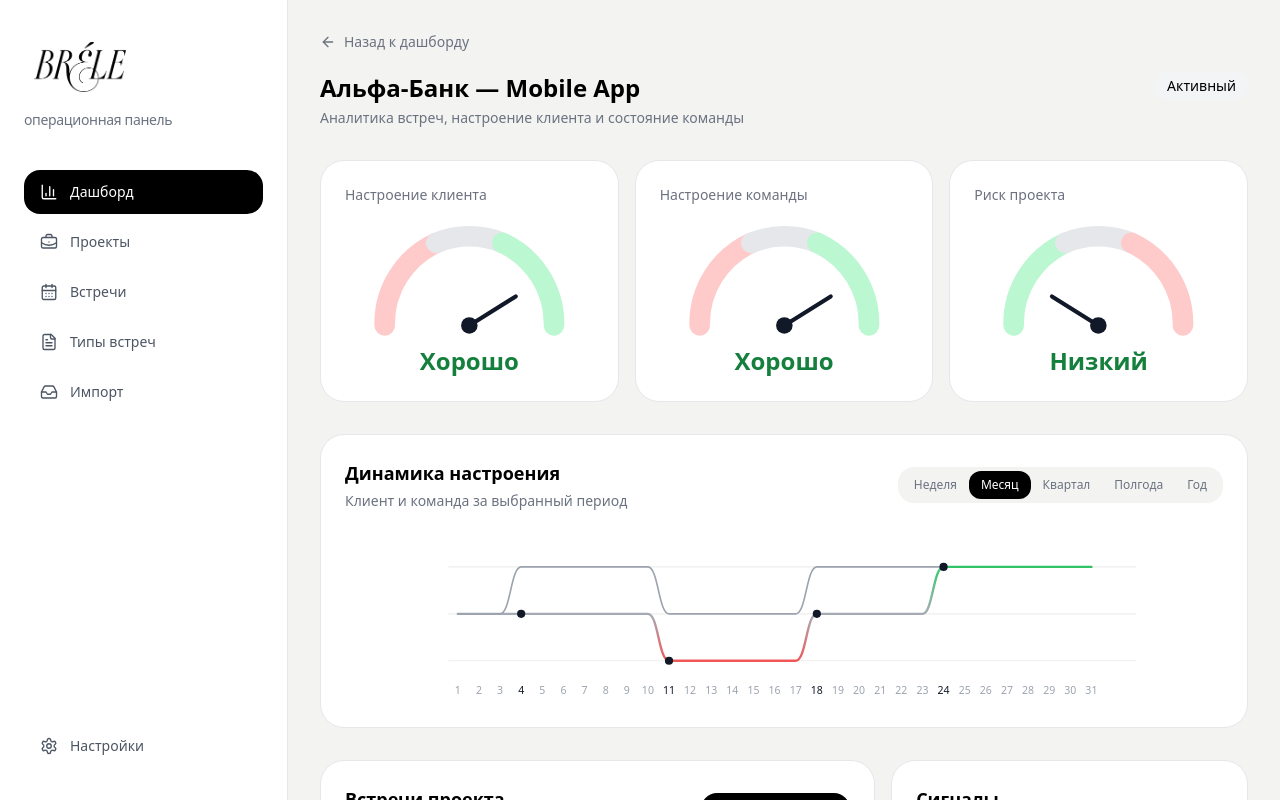
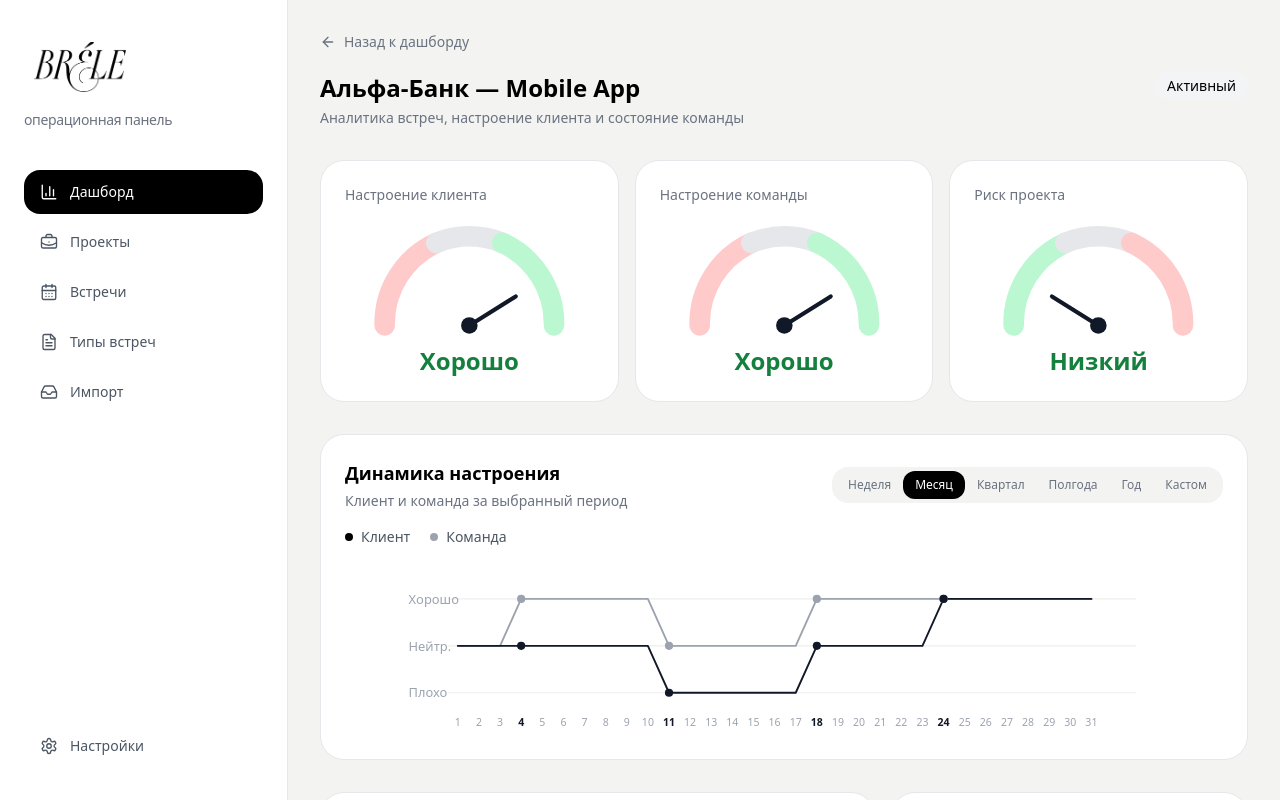
Before and after one commit to Alexsoltan/brele-operation, a Next.js app in the folder apps/web/: page /projects/alfa-mobile-app in a window 1280 px wide. Shown: the top 800 px of the page. Built offline with nearby package versions, Linux system fonts and the light colour scheme.

Commit message:
Stabilize pnpm resolution for Next app

```diff
--- a/apps/web/src/components/mood-trend-chart.tsx
+++ b/apps/web/src/components/mood-trend-chart.tsx
@@ -1,19 +1,9 @@
-"use client";
-
-import { useState } from "react";
-
 type Mood = "good" | "neutral" | "bad";
 
 const moodToY: Record<Mood, number> = {
   good: 34,
   neutral: 74,
   bad: 114,
-};
-
-const moodToValue: Record<Mood, number> = {
-  good: 1,
-  neutral: 0,
-  bad: -1,
 };
 
 const updates: Record<number, { client: Mood; team: Mood }> = {
@@ -23,7 +13,7 @@
   24: { client: "good", team: "good" },
 };
 
-const days = Array.from({ length: 31 }, (_, i) => i + 1);
+const days = Array.from({ length: 31 }, (_, index) => index + 1);
 
 function buildSeries(key: "client" | "team") {
   let current: Mood = "neutral";
@@ -31,167 +21,122 @@
   return days.map((day, index) => {
     const update = updates[day];
 
-    if (update) current = update[key];
+    if (update) {
+      current = update[key];
+    }
 
     return {
       day,
       x: 42 + index * 18,
       y: moodToY[current],
-      mood: current,
-      value: moodToValue[current],
       hasMeeting: Boolean(update),
     };
   });
 }
 
-function smoothPath(points: any[]) {
-  return points.reduce((path, p, i) => {
-    if (i === 0) return `M ${p.x} ${p.y}`;
-
-    const prev = points[i - 1];
-    const dx = (p.x - prev.x) / 2;
-
-    return `${path} C ${prev.x + dx} ${prev.y}, ${p.x - dx} ${p.y}, ${p.x} ${p.y}`;
-  }, "");
+function buildLine(points: Array<{ x: number; y: number }>) {
+  return points.map((point) => `${point.x},${point.y}`).join(" ");
 }
 
 const clientSeries = buildSeries("client");
 const teamSeries = buildSeries("team");
 
 export function MoodTrendChart() {
-  const [hoverIndex, setHoverIndex] = useState<number | null>(null);
-
-  const hovered = hoverIndex !== null ? clientSeries[hoverIndex] : null;
-
   return (
     <section className="rounded-3xl border border-gray-200 bg-white p-6">
-      <div className="mb-4 flex items-center justify-between">
+      <div className="mb-4 flex items-center justify-between gap-6">
         <div>
           <h2 className="text-lg font-semibold">Динамика настроения</h2>
-          <p className="mt-1 text-sm text-gray-500">
-            Клиент и команда за выбранный период
-          </p>
+          <p className="mt-1 text-sm text-gray-500">Клиент и команда за выбранный период</p>
         </div>
 
-        <div className="flex rounded-2xl bg-[#f3f3f1] p-1">
-          {["Неделя", "Месяц", "Квартал", "Полгода", "Год"].map((p) => (
+        <div className="flex shrink-0 rounded-2xl bg-[#f3f3f1] p-1">
+          {["Неделя", "Месяц", "Квартал", "Полгода", "Год", "Кастом"].map((period) => (
             <button
-              key={p}
-              className={`rounded-xl px-3 py-1.5 text-xs ${
-                p === "Месяц"
-                  ? "bg-black text-white"
-                  : "text-gray-500 hover:bg-white"
+              key={period}
+              type="button"
+              className={`rounded-xl px-3 py-1.5 text-xs font-medium transition ${
+                period === "Месяц" ? "bg-black text-white" : "text-gray-500 hover:bg-white hover:text-black"
               }`}
             >
-              {p}
+              {period}
             </button>
           ))}
         </div>
       </div>
 
-      <div className="relative">
-        <svg viewBox="0 0 640 150" className="w-full h-44">
-          {/* GRID */}
-          {[34, 74, 114].map((y) => (
-            <line
-              key={y}
-              x1="34"
-              x2="620"
-              y1={y}
-              y2={y}
-              stroke="#eeeeec"
-              strokeWidth="1"
-            />
-          ))}
+      <div className="mb-3 flex items-center gap-5 text-sm text-gray-600">
+        <div className="flex items-center gap-2">
+          <span className="h-2 w-2 rounded-full bg-black" />
+          Клиент
+        </div>
 
-          {/* GRADIENT */}
-          <defs>
-            <linearGradient id="lineGradient" x1="0" x2="0" y1="0" y2="1">
-              <stop offset="0%" stopColor="#22c55e" />
-              <stop offset="50%" stopColor="#9ca3af" />
-              <stop offset="100%" stopColor="#ef4444" />
-            </linearGradient>
-          </defs>
+        <div className="flex items-center gap-2">
+          <span className="h-2 w-2 rounded-full bg-gray-400" />
+          Команда
+        </div>
+      </div>
 
-          {/* TEAM */}
-          <path
-            d={smoothPath(teamSeries)}
+      <svg viewBox="0 0 640 150" className="h-44 w-full">
+        <line x1="34" y1="34" x2="620" y2="34" stroke="#eeeeec" strokeWidth="1" />
+        <line x1="34" y1="74" x2="620" y2="74" stroke="#eeeeec" strokeWidth="1" />
+        <line x1="34" y1="114" x2="620" y2="114" stroke="#eeeeec" strokeWidth="1" />
+
+        <text x="0" y="38" fontSize="11" fill="#9ca3af">
+          Хорошо
+        </text>
+        <text x="0" y="78" fontSize="11" fill="#9ca3af">
+          Нейтр.
+        </text>
+        <text x="0" y="118" fontSize="11" fill="#9ca3af">
+          Плохо
+        </text>
+
+        <polyline
+          points={buildLine(teamSeries)}
           fill="none"
           stroke="#9ca3af"
-            strokeWidth="1.4"
+          strokeWidth="1.6"
           strokeLinecap="round"
+          strokeLinejoin="round"
         />
 
-          {/* CLIENT (gradient) */}
-          <path
-            d={smoothPath(clientSeries)}
+        <polyline
+          points={buildLine(clientSeries)}
           fill="none"
-            stroke="url(#lineGradient)"
-            strokeWidth="2"
+          stroke="#111827"
+          strokeWidth="1.6"
           strokeLinecap="round"
-            className="opacity-90 transition-all duration-700"
+          strokeLinejoin="round"
         />
 
-          {/* VERTICAL HOVER LINE */}
-          {hoverIndex !== null && (
-            <line
-              x1={clientSeries[hoverIndex].x}
-              x2={clientSeries[hoverIndex].x}
-              y1="20"
-              y2="130"
-              stroke="#e5e7eb"
-              strokeWidth="1"
-            />
-          )}
+        {days.map((day, index) => {
+          const x = 42 + index * 18;
+          const update = updates[day];
 
-          {/* POINTS */}
-          {clientSeries.map((p, i) => (
-            <g
-              key={i}
-              onMouseEnter={() => setHoverIndex(i)}
-              onMouseLeave={() => setHoverIndex(null)}
-            >
-              {p.hasMeeting && (
-                <circle
-                  cx={p.x}
-                  cy={p.y}
-                  r={hoverIndex === i ? 5 : 3.5}
-                  fill="#111827"
-                  className="transition-all"
-                />
-              )}
-            </g>
-          ))}
+          return (
+            <g key={day}>
+              {update ? (
+                <>
+                  <circle cx={x} cy={moodToY[update.team]} r="3.5" fill="#9ca3af" />
+                  <circle cx={x} cy={moodToY[update.client]} r="3.5" fill="#111827" />
+                </>
+              ) : null}
 
-          {/* DAYS */}
-          {clientSeries.map((p, i) => (
               <text
-              key={i}
-              x={p.x}
+                x={x}
                 y="142"
                 textAnchor="middle"
                 fontSize="9"
-              fill={p.hasMeeting ? "#111827" : "#9ca3af"}
+                fill={update ? "#111827" : "#9ca3af"}
+                fontWeight={update ? 600 : 400}
               >
-              {p.day}
+                {day}
               </text>
-          ))}
+            </g>
+          );
+        })}
       </svg>
-
-        {/* TOOLTIP */}
-        {hovered && hovered.hasMeeting && (
-          <div
-            className="absolute -translate-x-1/2 rounded-xl border border-gray-200 bg-white px-3 py-2 text-xs shadow-lg"
-            style={{
-              left: hovered.x,
-              top: hovered.y - 40,
-            }}
-          >
-            <div className="font-medium">День {hovered.day}</div>
-            <div className="text-gray-500">Настроение: {hovered.mood}</div>
-          </div>
-        )}
-      </div>
     </section>
   );
 }
```
Also changed, not shown: 1 other file (tests, documents, lock files or other folders). Lines whose indentation alone changed are shown as unchanged.
